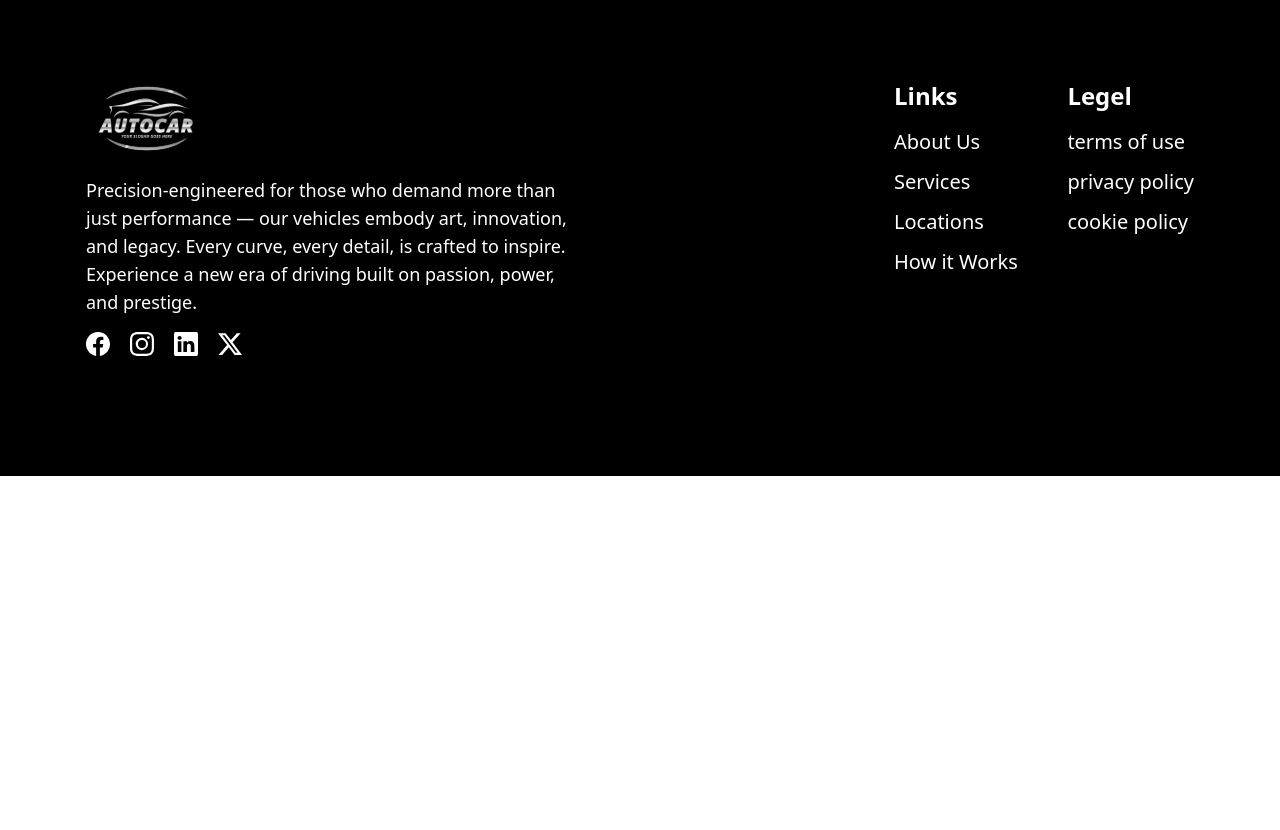
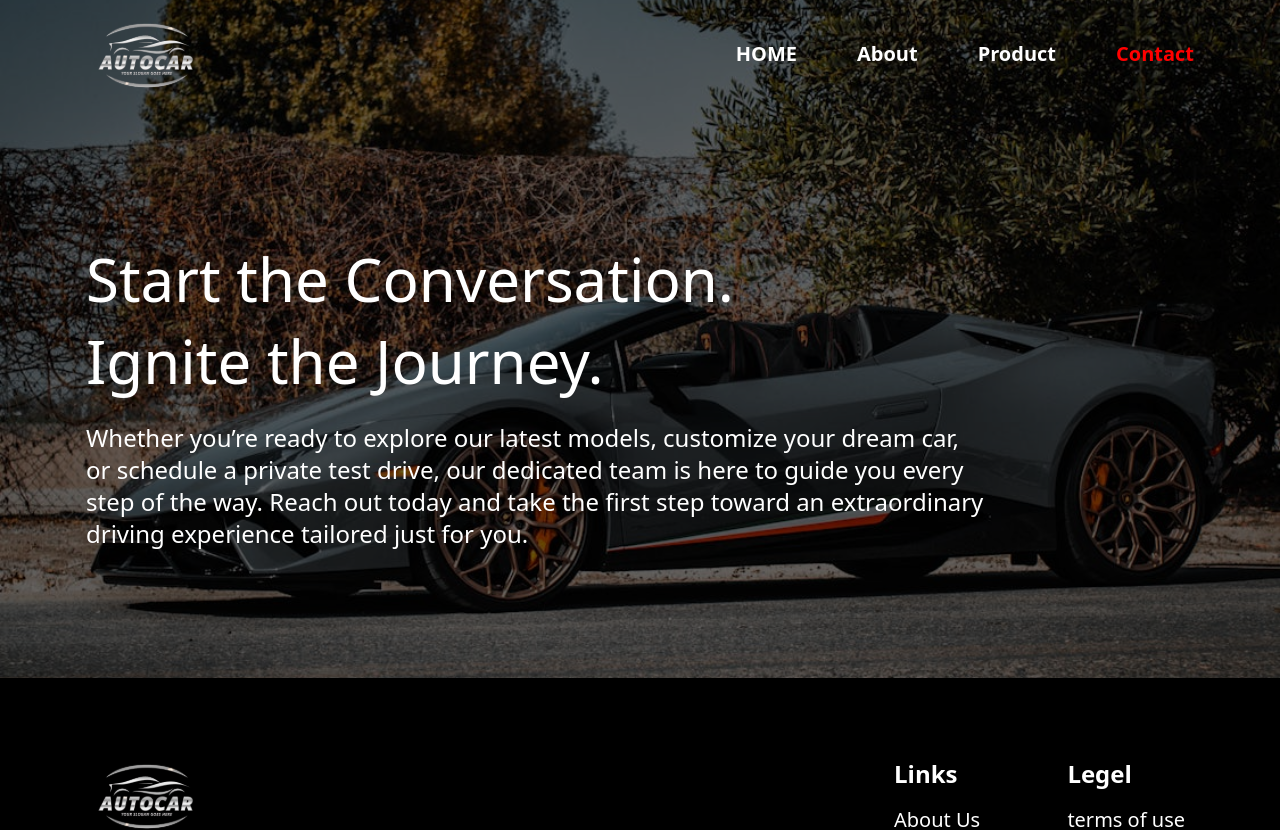
Before and after one commit to Harsh-Bishnoi/nested-route-demo, a React (Vite) app: page /contact in a window 1280 px wide. Shown: the top 830 px of the page. Before the commit the page ends 800 px from the top, so only its background shows below. Built offline with nearby package versions, Linux system fonts and the light colour scheme; a web font is replaced by a local one.

Commit message:
contact header done

```diff
--- a/src/components/about/AboutHeader.jsx
+++ b/src/components/about/AboutHeader.jsx
@@ -9,7 +9,7 @@ const AboutHeader = () => {
         <div className="max-w-[1140px] w-full z-1">
           <Hero />
         </div>
-        <div className="max-w-[1140px] px-4 w-full py-32 z-0">
+        <div className="max-w-[1140px] px-4 w-full pt-32 pb-18 sm:py-32 z-0">
           <h2 className='font-family-primary text-[40px] leading-[normal] sm:text-6xl text-white'> Luxury & Supercar Brand</h2>
           <p className='font-family-primary text-2xl max-w-[902px] text-white pt-5'>Born from a legacy of excellence, we create more than just cars — we craft moving masterpieces. Every model reflects a relentless pursuit of performance, elegance, and innovation. Designed for visionaries, built without compromise — our supercars are the ultimate expression of power, prestige, and personal style.</p>
         </div>
--- /dev/null
+++ b/src/components/contact/ContactHeader.jsx
@@ -0,0 +1,22 @@
+import React from 'react'
+import Hero from '../common/Hero'
+
+const ContactHeader = () => {
+    return (
+        <>
+            <div className="flex items-center justify-center flex-col bg-[url(../../src/assets/images/png/contact-bg-img.jpeg)] bg-no-repeat bg-cover bg-center relative">
+                <div className="opacity-60 bg-black absolute inset-0"></div>
+                <div className="max-w-[1140px] w-full z-1">
+                    <Hero />
+                </div>
+                <div className="max-w-[1140px] px-4 w-full pt-32 pb-18 sm:py-32 z-0">
+                    <h2 className='font-family-primary text-[40px] leading-[normal] sm:text-6xl text-white max-w-[800px]'>Start the Conversation. Ignite the Journey.</h2>
+                    <p className='font-family-primary text-2xl max-w-[902px] text-white pt-5'>Whether you’re ready to explore our latest models, customize your dream car, or schedule a private test drive, our dedicated team is here to guide you every step of the way. Reach out today and take the first step toward an extraordinary driving experience tailored just for you.
+                    </p>
+                </div>
+            </div>
+        </>
+    )
+}
+
+export default ContactHeader
--- a/src/view/ContactPage.jsx
+++ b/src/view/ContactPage.jsx
@@ -1,9 +1,11 @@
 import React from 'react'
 import Footer from '../components/common/Footer'
+import ContactHeader from '../components/contact/ContactHeader'
 
 const ContactPage = () => {
     return (
       <>
+        <ContactHeader/>
         <Footer/>
         </>
   )
```
Also changed, not shown: src/assets/images/png/contact-bg-img.jpeg (added).
